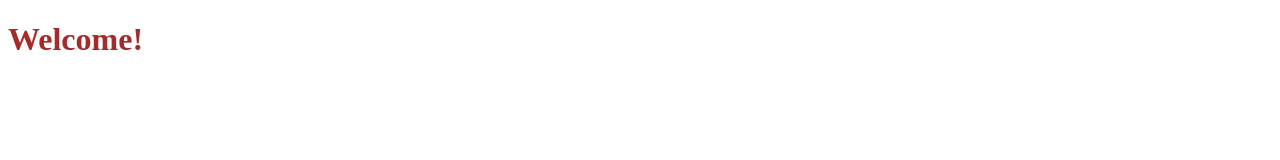
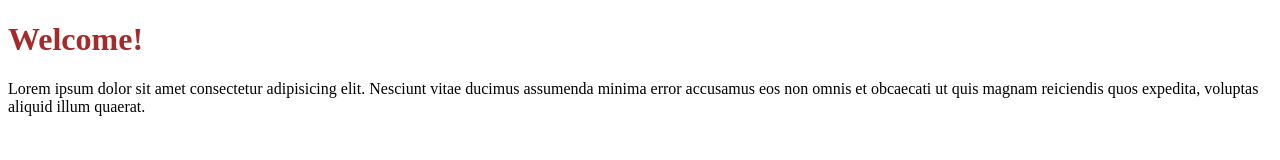
Before and after one commit to nono1471/git-workshop, a plain HTML site: page index.html in a window 1280 px wide. Drawn offline with Linux system fonts and the light colour scheme.

Commit message:
adding one para

```diff
--- a/index.html
+++ b/index.html
@@ -9,5 +9,6 @@
 </head>
 <body>
     <h1>Welcome!</h1>
+    <p>Lorem ipsum dolor sit amet consectetur adipisicing elit. Nesciunt vitae ducimus assumenda minima error accusamus eos non omnis et obcaecati ut quis magnam reiciendis quos expedita, voluptas aliquid illum quaerat.</p>
 </body>
 </html>
```
